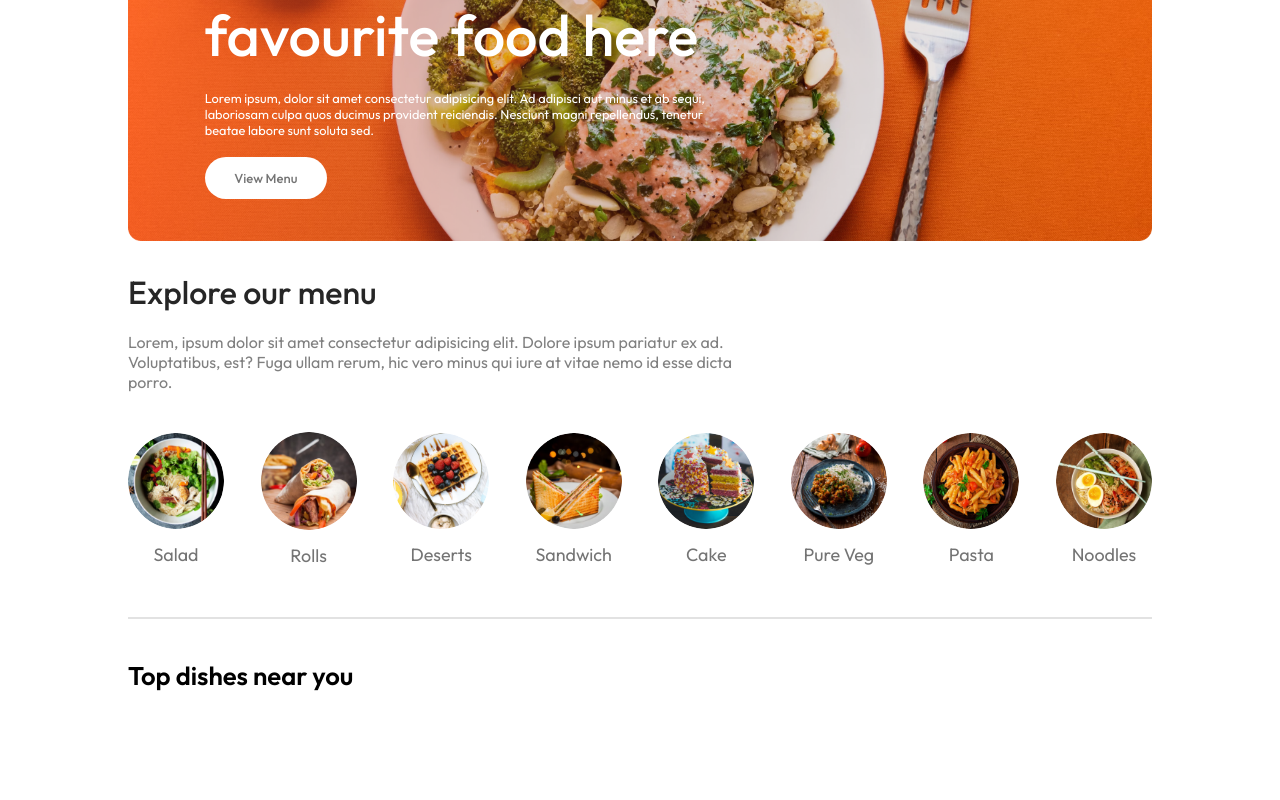
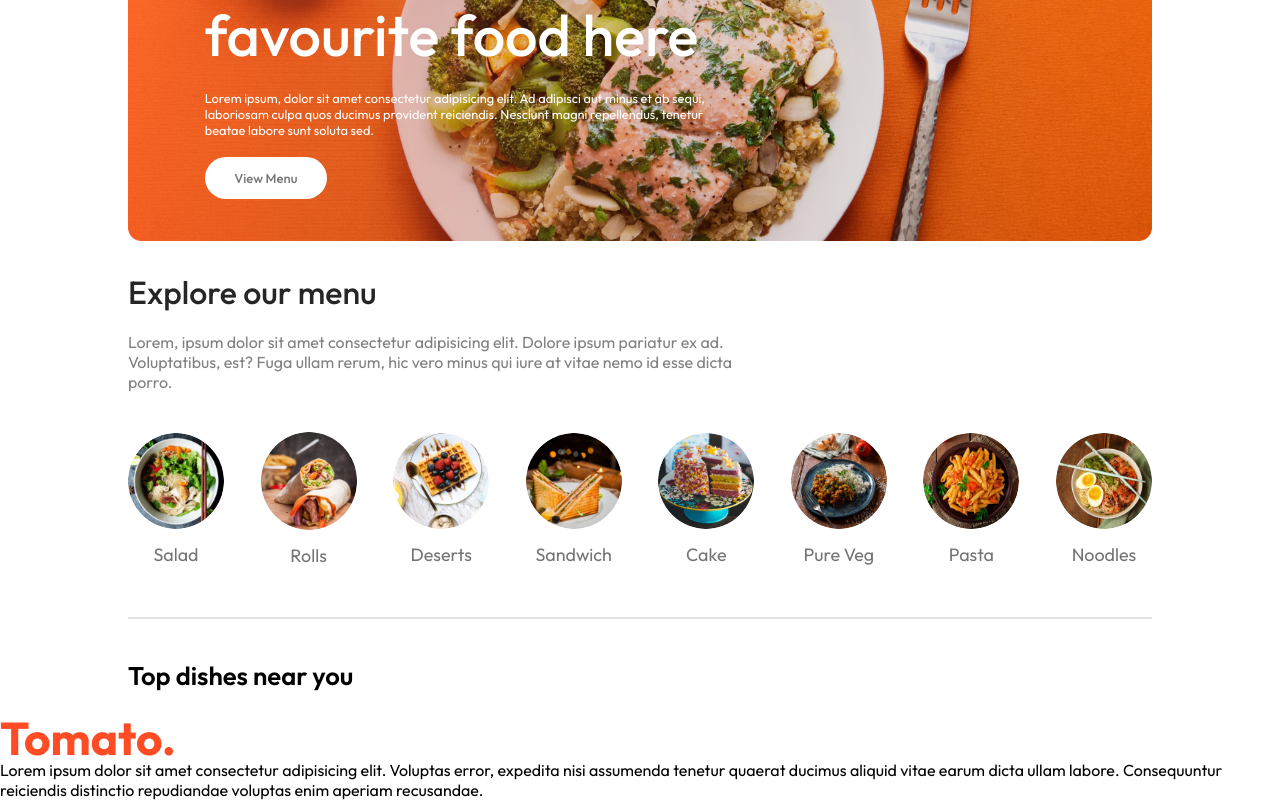
Before and after one commit to Induja-Karalliyadda/Food-Delivery-Front-end, a React (Vite) app: page / in a window 1280 px wide. Shown: the part 305-1105 px from the top of the page. Before the commit the page ends 1027 px from the top, so only its background shows below. Built offline with nearby package versions, Linux system fonts and the light colour scheme.

Commit message:
create footer component

```diff
--- a/src/App.jsx
+++ b/src/App.jsx
@@ -3,10 +3,11 @@ import Navbar from "./components/Navbar/Navbar"
 import Home from "./pages/Home/Home"
 import Cart from "./pages/Cart/Cart"
 import PlaceOrder from "./pages/PlaceOrder/PlaceOrder"
-
+import Footer from "./components/Footer/Footer"
 
 function App() {
   return (
+    <>
     <div className="app">
        <Navbar/>
        <Routes>
@@ -15,6 +16,9 @@ function App() {
         <Route path='/order' element={<PlaceOrder/>}/>
        </Routes>
     </div>
+   <Footer></Footer>
+    </>
+
   )
 }
 
--- /dev/null
+++ b/src/components/Footer/Footer.jsx
@@ -0,0 +1,25 @@
+import { assets } from '../../assets/assets'
+import './Footer.css'
+
+const Footer = () => {
+  return (
+    <div className="footer" id='footer'>
+      <div className="footer-content">
+        <div className="footer-content-left">
+            <img src={assets.logo} alt="" />
+            <p>Lorem ipsum dolor sit amet consectetur adipisicing elit. Voluptas error, expedita nisi assumenda tenetur quaerat ducimus aliquid vitae earum dicta ullam labore. Consequuntur reiciendis distinctio repudiandae voluptas enim aperiam recusandae.</p>
+            <div className="footer-social-icons"></div>
+        </div>
+        <div className="footer-content-center">
+
+        </div>
+        <div className="footer-content-right">
+
+        </div>
+
+      </div>
+    </div>
+  )
+}
+
+export default Footer
```
Also changed, not shown: src/components/Footer/Footer.css (added).
